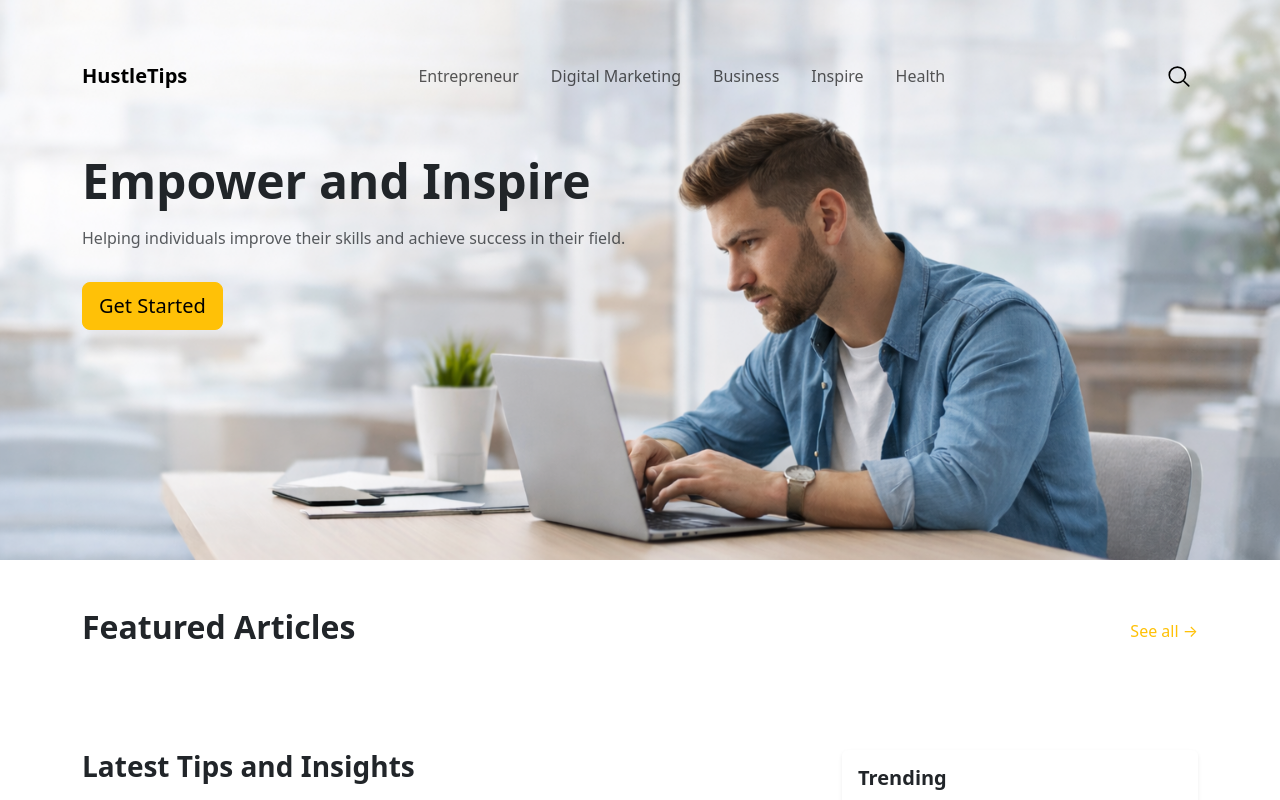
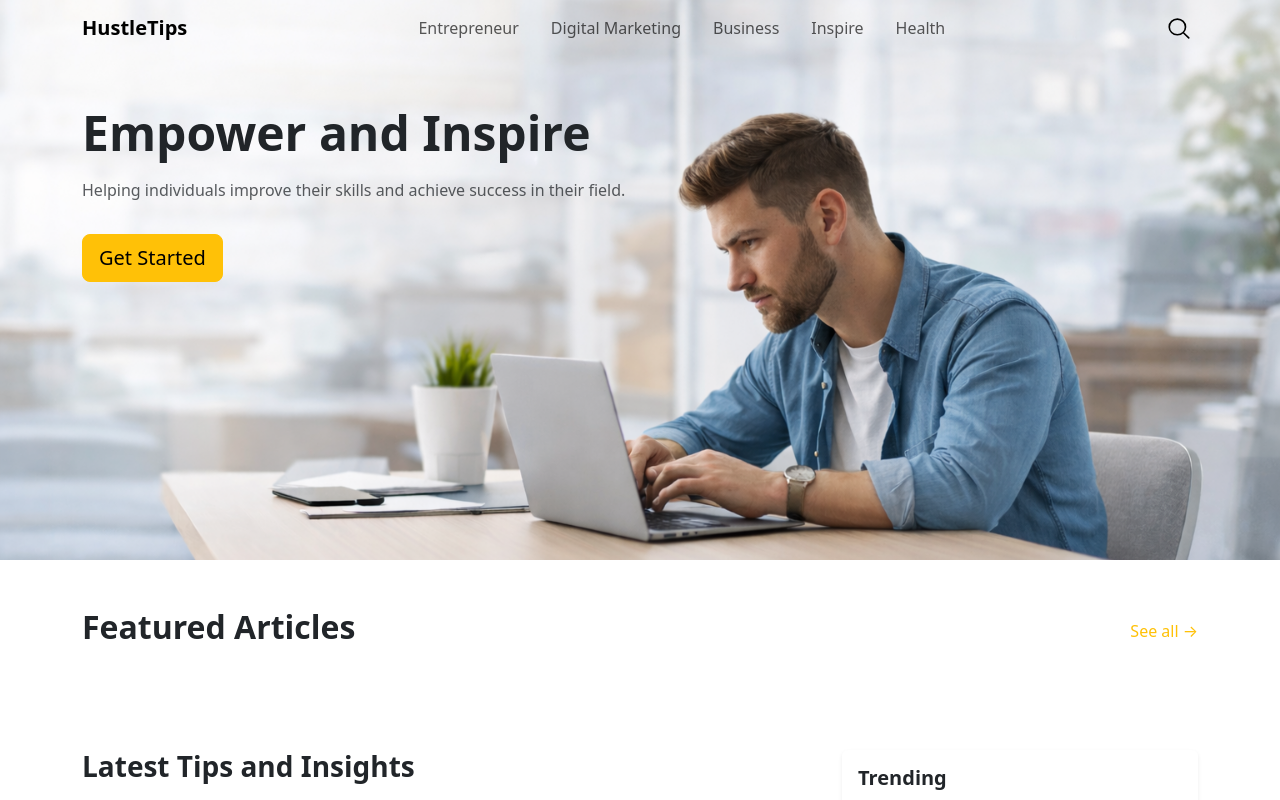
Before and after one commit to JeremiahID/hussletips, a React (Create React App) app: page / in a window 1280 px wide. Shown: the top 800 px of the page. Built offline with nearby package versions, Linux system fonts and the light colour scheme.

Commit message:
hero component setup

```diff
--- a/src/components/Hero/Hero.jsx
+++ b/src/components/Hero/Hero.jsx
@@ -2,7 +2,7 @@ import Navbar from "../Navbar/Navbar";
 
 const Hero = () => {
   return (
-    <section className="hero-image py-5">
+    <section className="hero-image">
       <Navbar/>
       <div className="container py-5">
         <div className="row align-items-center">
```
